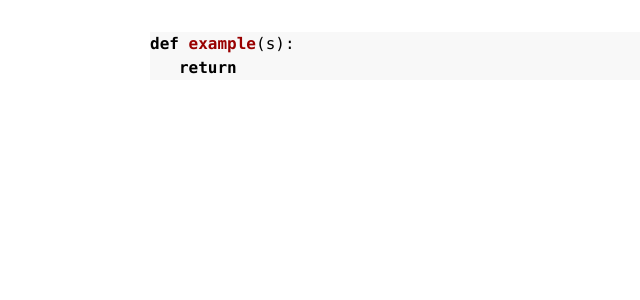
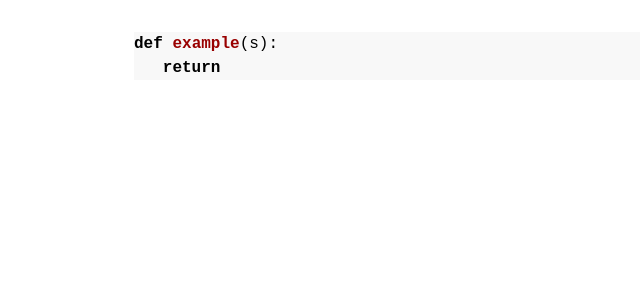
Before and after one commit to moonharelabs/styless, a Jekyll site: the page built from index.md, in a window 1280 px wide. Shown: the top 300 px of the page, without its empty margins (0-640 px from the left). Built offline with Jekyll 4.4.1, drawn with Linux system fonts in a browser that asks for light colours; our own code applies the rules of GitHub Pages for plain Markdown files.

Commit message:
Update styless.scss

```diff
--- a/_sass/styless.scss
+++ b/_sass/styless.scss
@@ -1,43 +1,64 @@
-*,
-*::before,
-*::after {
-  box-sizing: border-box;
-}
-
-:root {
-  -moz-tab-size: 4;
-  tab-size: 4;
-}
-
 html {
   -webkit-text-size-adjust: 100%;
   font-family: ui-sans-serif, system-ui, -apple-system, BlinkMacSystemFont, "Segoe UI", Roboto, "Helvetica Neue", Arial, "Noto Sans", sans-serif, "Apple Color Emoji", "Segoe UI Emoji", "Segoe UI Symbol", "Noto Color Emoji";
   line-height: 1.5;
 }
 
+/*! normalize.css v8.0.1 | MIT License | github.com/necolas/normalize.css */
+
+html {
+  line-height: 1.15;
+  -webkit-text-size-adjust: 100%
+}
+
 body {
-  font-family: inherit;
-  line-height: inherit;
-  margin: 0;
+  margin: 0
+}
+
+main {
+  display: block
+}
+
+h1 {
+  font-size: 2em;
+  margin: .67em 0
 }
 
 hr {
+  box-sizing: content-box;
   height: 0;
-  color: inherit;
+  overflow: visible
+}
+
+pre {
+  font-family: monospace, monospace;
+  font-size: 1em
+}
+
+a {
+  background-color: transparent
 }
 
 abbr[title] {
-  -webkit-text-decoration: underline dotted;
-          text-decoration: underline dotted;
+  border-bottom: none;
+  text-decoration: underline;
+  text-decoration: underline dotted
 }
 
 b,
 strong {
-  font-weight: bolder;
+  font-weight: bolder
+}
+
+code,
+kbd,
+samp {
+  font-family: monospace, monospace;
+  font-size: 1em
 }
 
 small {
-  font-size: 80%;
+  font-size: 80%
 }
 
 sub,
@@ -45,21 +66,19 @@ sup {
   font-size: 75%;
   line-height: 0;
   position: relative;
-  vertical-align: baseline;
+  vertical-align: baseline
 }
 
 sub {
-  bottom: -0.25em;
+  bottom: -.25em
 }
 
 sup {
-  top: -0.5em;
+  top: -.5em
 }
 
-table {
-  text-indent: 0;
-  border-color: inherit;
-  border-collapse: collapse;
+img {
+  border-style: none
 }
 
 button,
@@ -70,122 +89,103 @@ textarea {
   font-family: inherit;
   font-size: 100%;
   line-height: 1.15;
-  margin: 0;
+  margin: 0
+}
+
+button,
+input {
+  overflow: visible
 }
 
 button,
 select {
-  text-transform: none;
+  text-transform: none
 }
 
-button,
-[type='button'],
-[type='reset'],
-[type='submit'] {
-  -webkit-appearance: button;
+[type=button],
+[type=reset],
+[type=submit],
+button {
+  -webkit-appearance: button
 }
 
-::-moz-focus-inner {
+[type=button]::-moz-focus-inner,
+[type=reset]::-moz-focus-inner,
+[type=submit]::-moz-focus-inner,
+button::-moz-focus-inner {
   border-style: none;
-  padding: 0;
+  padding: 0
 }
 
-:-moz-focusring {
-  outline: 1px dotted ButtonText;
+[type=button]:-moz-focusring,
+[type=reset]:-moz-focusring,
+[type=submit]:-moz-focusring,
+button:-moz-focusring {
+  outline: 1px dotted ButtonText
 }
 
-:-moz-ui-invalid {
-  box-shadow: none;
+fieldset {
+  padding: .35em .75em .625em
 }
 
 legend {
+  box-sizing: border-box;
+  color: inherit;
+  display: table;
+  max-width: 100%;
   padding: 0;
+  white-space: normal
 }
 
 progress {
-  vertical-align: baseline;
+  vertical-align: baseline
 }
 
-::-webkit-inner-spin-button,
-::-webkit-outer-spin-button {
-  height: auto;
+textarea {
+  overflow: auto
 }
 
-[type='search'] {
-  -webkit-appearance: textfield;
-  outline-offset: -2px;
+[type=checkbox],
+[type=radio] {
+  box-sizing: border-box;
+  padding: 0
 }
 
-::-webkit-search-decoration {
-  -webkit-appearance: none;
+[type=number]::-webkit-inner-spin-button,
+[type=number]::-webkit-outer-spin-button {
+  height: auto
+}
+
+[type=search] {
+  -webkit-appearance: textfield;
+  outline-offset: -2px
+}
+
+[type=search]::-webkit-search-decoration {
+  -webkit-appearance: none
 }
 
 ::-webkit-file-upload-button {
   -webkit-appearance: button;
-  font: inherit;
+  font: inherit
+}
+
+details {
+  display: block
 }
 
 summary {
-  display: list-item;
+  display: list-item
 }
 
-button {
-  background-color: transparent;
-  background-image: none;
+template {
+  display: none
 }
 
-button:focus {
-  outline: 1px dotted;
-  outline: 5px auto -webkit-focus-ring-color;
+[hidden] {
+  display: none
 }
 
-fieldset {
-  margin: 0;
-  padding: 0;
-}
-
-ol,
-ul {
-  list-style: none;
-  margin: 0;
-  padding: 0;
-}
-
-hr {
-  border-top-width: 1px;
-}
-
-textarea {
-  resize: vertical;
-}
-
-input::placeholder,
-textarea::placeholder {
-  opacity: 1;
-  color: #9ca3af;
-}
-
-button,
-[role="button"] {
-  cursor: pointer;
-}
-
-pre,
-code,
-kbd,
-samp {
-  font-family: ui-monospace, SFMono-Regular, Menlo, Monaco, Consolas, "Liberation Mono", "Courier New", monospace;
-}
-
-img,
-video {
-  max-width: 100%;
-  height: auto;
-}
-
-* {max-width: 100%;}
-
-.highlight .highlight{overflow: auto;}
 .highlight table td { padding: 5px; padding: 0.3125rem}
 .highlight table pre { margin: 0; }
 .highlight .cm {
```
